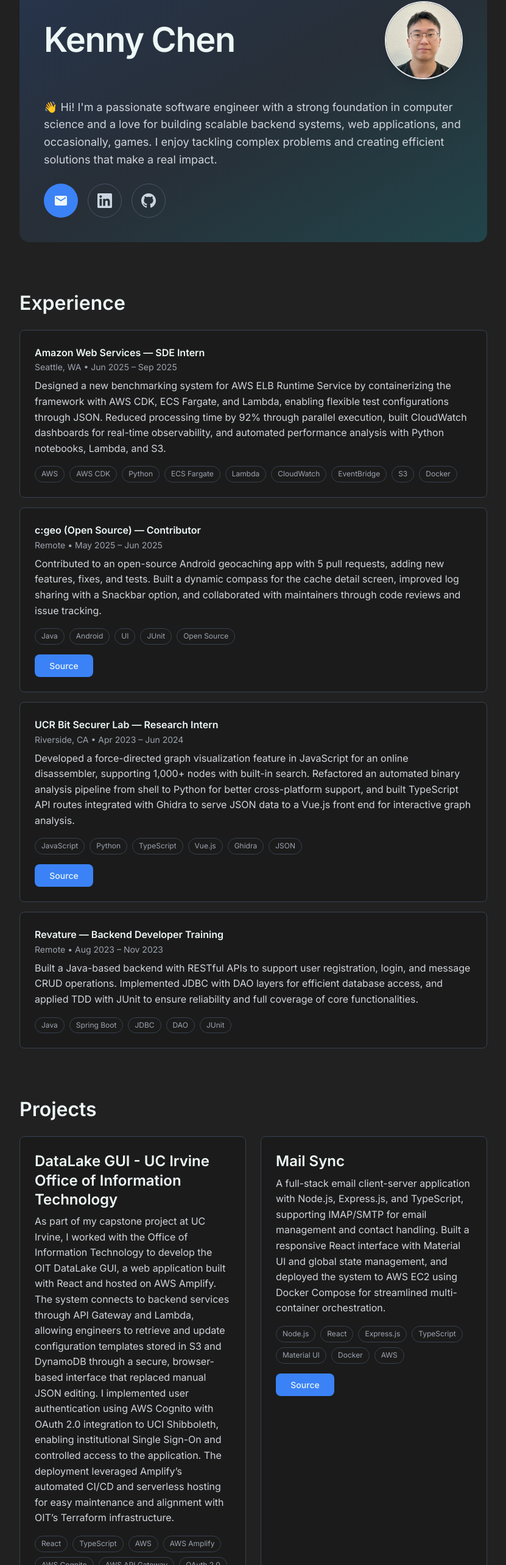
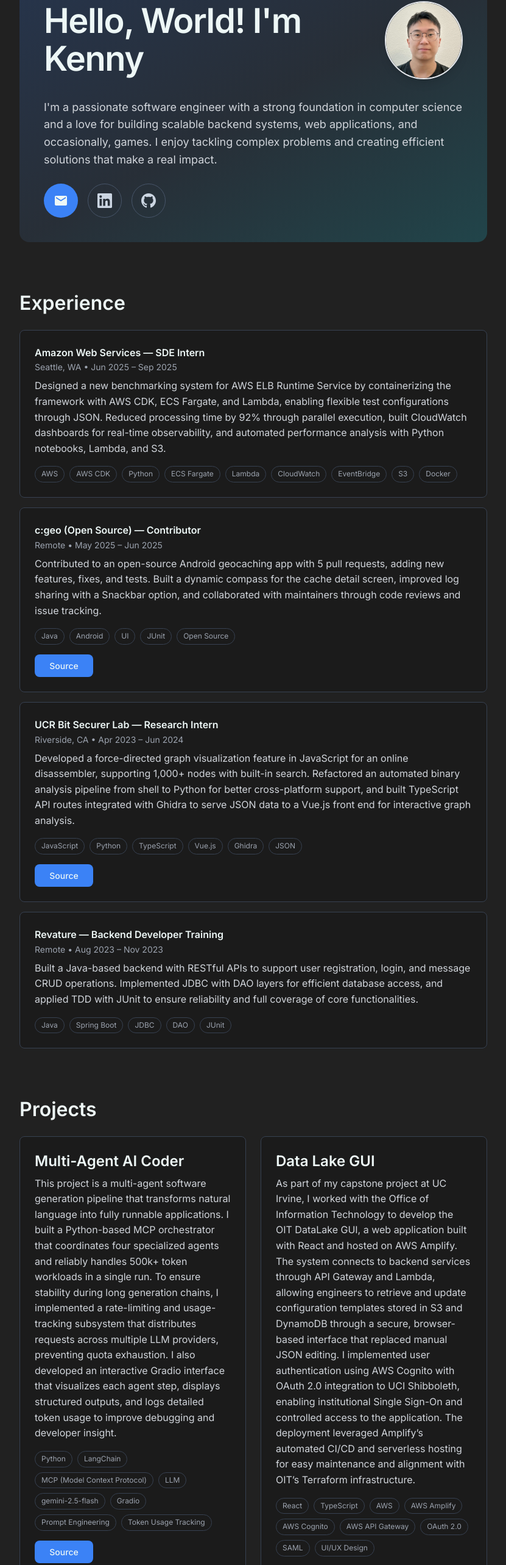
Before and after one commit to kennygchen/kennygchen.github.io, a Next.js app: page / in a window 1280 px wide. Shown: the part 138-2704 px from the top of the page at 61% size, without its empty margins (224-1055 px from the left). Built offline with nearby package versions, Linux system fonts and the light colour scheme.

Commit message:
Add new project, update resume, change title tagline

```diff
--- a/app/data/projects.json
+++ b/app/data/projects.json
@@ -1,6 +1,21 @@
 [
    {
-      "title": "DataLake GUI - UC Irvine Office of Information Technology",
+      "title": "Multi-Agent AI Coder",
+      "description": "This project is a multi-agent software generation pipeline that transforms natural language into fully runnable applications. I built a Python-based MCP orchestrator that coordinates four specialized agents and reliably handles 500k+ token workloads in a single run. To ensure stability during long generation chains, I implemented a rate-limiting and usage-tracking subsystem that distributes requests across multiple LLM providers, preventing quota exhaustion. I also developed an interactive Gradio interface that visualizes each agent step, displays structured outputs, and logs detailed token usage to improve debugging and developer insight.",
+      "technologies": [
+         "Python",
+         "LangChain",
+         "MCP (Model Context Protocol)",
+         "LLM",
+         "gemini-2.5-flash",
+         "Gradio",
+         "Prompt Engineering",
+         "Token Usage Tracking"
+      ],
+      "sourceLink": "https://github.com/kennygchen/BudgetMaster"
+   },
+   {
+      "title": "Data Lake GUI",
       "description": "As part of my capstone project at UC Irvine, I worked with the Office of Information Technology to develop the OIT DataLake GUI, a web application built with React and hosted on AWS Amplify. The system connects to backend services through API Gateway and Lambda, allowing engineers to retrieve and update configuration templates stored in S3 and DynamoDB through a secure, browser-based interface that replaced manual JSON editing. I implemented user authentication using AWS Cognito with OAuth 2.0 integration to UCI Shibboleth, enabling institutional Single Sign-On and controlled access to the application. The deployment leveraged Amplify’s automated CI/CD and serverless hosting for easy maintenance and alignment with OIT’s Terraform infrastructure.",
       "technologies": [
          "React",
@@ -10,6 +25,7 @@
          "AWS Cognito",
          "AWS API Gateway",
          "OAuth 2.0",
+         "SAML",
          "UI/UX Design"
       ]
    },
--- a/app/page.jsx
+++ b/app/page.jsx
@@ -8,7 +8,7 @@
             <section id="hero" className="bg-gradient-to-br from-blue-500/20 via-blue-400/10 to-cyan-400/20 hover:from-blue-500/30 hover:via-blue-400/20 hover:to-cyan-400/30 active:from-blue-500/40 active:via-blue-400/30 active:to-cyan-400/40 rounded-2xl p-6 sm:p-8 md:p-10 transition-all duration-500 ease-out hover:shadow-lg hover:shadow-[--color-secondary]/20 active:shadow-xl active:shadow-[--color-secondary]/30 hover:scale-[1.01] active:scale-[0.99] cursor-pointer">
                 {/* Mobile: Name and Profile Picture on same row */}
                 <div className="flex items-center justify-between sm:hidden">
-                    <h1 className="text-h1 font-semibold tracking-tight">Kenny Chen</h1>
+                    <h1 className="text-h1 font-semibold tracking-tight">Hello, World! I'm Kenny</h1>
                     <div className="w-16 h-16 rounded-full border-2 border-[--color-secondary]/50 overflow-hidden shadow-lg">
                         <img src="/me.jpg" alt="Kenny Chen" className="w-full h-full object-cover" />
                     </div>
@@ -17,7 +17,7 @@
                 {/* Desktop: Name on left, Profile Picture on right */}
                 <div className="hidden sm:flex sm:items-center sm:justify-between sm:gap-8">
                     <div className="flex-1">
-                        <h1 className="text-h1 sm:text-display font-semibold tracking-tight">Kenny Chen</h1>
+                        <h1 className="text-h1 sm:text-display font-semibold tracking-tight">Hello, World! I'm Kenny</h1>
                     </div>
                     <div className="flex-shrink-0">
                         <div className="w-24 h-24 md:w-28 md:h-28 lg:w-32 lg:h-32 rounded-full border-2 border-[--color-secondary]/50 overflow-hidden shadow-lg">
@@ -30,7 +30,7 @@
                     <div className="space-y-4 sm:space-y-6">
                         <div className="space-y-4 sm:space-y-6">
                             <p className="text-body-lg text-[--color-text-secondary] max-w-4xl">
-                                👋 Hi! I&apos;m a passionate software engineer with a strong foundation in computer science and a love for building scalable backend systems, web applications, and occasionally, games. I enjoy tackling complex problems and creating efficient solutions that make a real impact.
+                                I&apos;m a passionate software engineer with a strong foundation in computer science and a love for building scalable backend systems, web applications, and occasionally, games. I enjoy tackling complex problems and creating efficient solutions that make a real impact.
                             </p>
                             <div className="flex flex-wrap gap-3 sm:gap-4">
                                 <a
```
Also changed, not shown: 1 other file (tests, documents, lock files or other folders).
